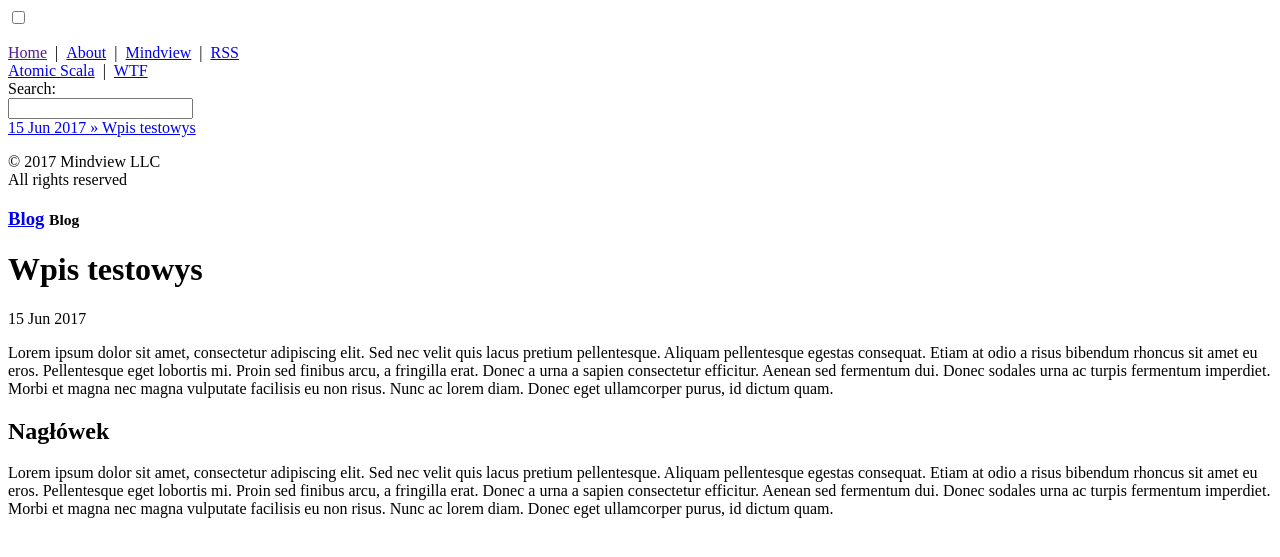
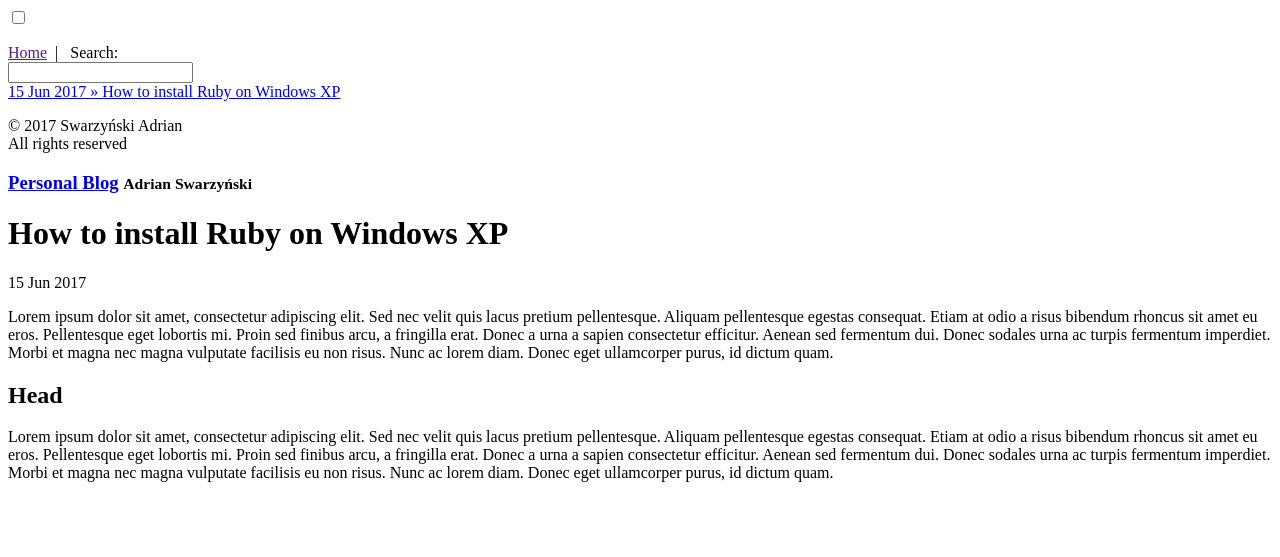
Before and after one commit to swarzynski/swarzynski.github.io, a Jekyll site: the page built from _posts/2017-06-15-how-to-install-ruby-on-windows-xp.md, in a window 1280 px wide. Shown: the top 557 px of the page. Built offline with Jekyll 4.4.1, drawn with Linux system fonts in a browser that asks for light colours; comment, search, counter and statistics services are not loaded.

Commit message:
Fix credidentials

```diff
--- a/_config.yml
+++ b/_config.yml
@@ -13,8 +13,8 @@ fenced_code_blocks:  true
 permalink:           pretty
 
 # Setup
-title:            Blog
-tagline:          Blog
+title:            Personal Blog
+tagline:          Adrian Swarzyński
 url:              http://swarzynski.github.io/
 paginate:            5
 baseurl:          /
--- a/_includes/sidebar.html
+++ b/_includes/sidebar.html
@@ -2,7 +2,7 @@
 <script language="Javascript" type="text/javascript">
   function search_google() {
     var query = document.getElementById("google-search").value;
-    window.open("http://google.com/search?q=" + query + "%20site:" + "http://bruceeckel.github.io");
+    window.open("http://google.com/search?q=" + query + "%20site:" + "http://swarzynski.github.io");
   }
 </script>
 <!-- Target for toggling the sidebar `.sidebar-checkbox` is for regular
@@ -17,8 +17,7 @@
 
   <nav class="sidebar-nav">
     <div class="sidebar-nav-item">
-    <a href="{{ site.baseurl }}">Home</a>&nbsp;&nbsp;|&nbsp;&nbsp;<a href="http://www.mindviewinc.com/About/Bruce.php" target="_blank">About</a>&nbsp;&nbsp;|&nbsp;&nbsp;<a href="http://www.mindviewinc.com" target="_blank">Mindview</a>&nbsp;&nbsp;|&nbsp;&nbsp;<a href="atom.xml" target="_blank">RSS</a><br/>
-    <a href="http://www.AtomicScala.com" target="_blank">Atomic Scala</a>&nbsp;&nbsp;|&nbsp;&nbsp;<a href="http://www.WinterTechForum.com" target="_blank">WTF</a><br/>
+    <a href="{{ site.baseurl }}">Home</a>&nbsp;&nbsp;|&nbsp;&nbsp;
     Search: <form onsubmit="search_google()" ><input type="text" id="google-search"></form>
     </div>
     {% for post in site.posts %}
@@ -28,7 +27,7 @@
 
   <div class="sidebar-item">
     <p>
-      &copy; {{ site.time | date: '%Y' }} Mindview LLC</br>All rights reserved
+      &copy; {{ site.time | date: '%Y' }} Swarzyński Adrian</br>All rights reserved
     </p>
   </div>
 </div>
--- a/_posts/2017-06-15-test-post.md
+++ b/_posts/2017-06-15-how-to-install-ruby-on-windows-xp.md
@@ -1,12 +1,12 @@
 ---
 layout: post
 published: true
-title: Wpis testowys
+title: How to install Ruby on Windows XP
 ---
 
 Lorem ipsum dolor sit amet, consectetur adipiscing elit. Sed nec velit quis lacus pretium pellentesque. Aliquam pellentesque egestas consequat. Etiam at odio a risus bibendum rhoncus sit amet eu eros. Pellentesque eget lobortis mi. Proin sed finibus arcu, a fringilla erat. Donec a urna a sapien consectetur efficitur. Aenean sed fermentum dui. Donec sodales urna ac turpis fermentum imperdiet. Morbi et magna nec magna vulputate facilisis eu non risus. Nunc ac lorem diam. Donec eget ullamcorper purus, id dictum quam.
 
-Nagłówek
+Head
 -------
 
 Lorem ipsum dolor sit amet, consectetur adipiscing elit. Sed nec velit quis lacus pretium pellentesque. Aliquam pellentesque egestas consequat. Etiam at odio a risus bibendum rhoncus sit amet eu eros. Pellentesque eget lobortis mi. Proin sed finibus arcu, a fringilla erat. Donec a urna a sapien consectetur efficitur. Aenean sed fermentum dui. Donec sodales urna ac turpis fermentum imperdiet. Morbi et magna nec magna vulputate facilisis eu non risus. Nunc ac lorem diam. Donec eget ullamcorper purus, id dictum quam.
```
